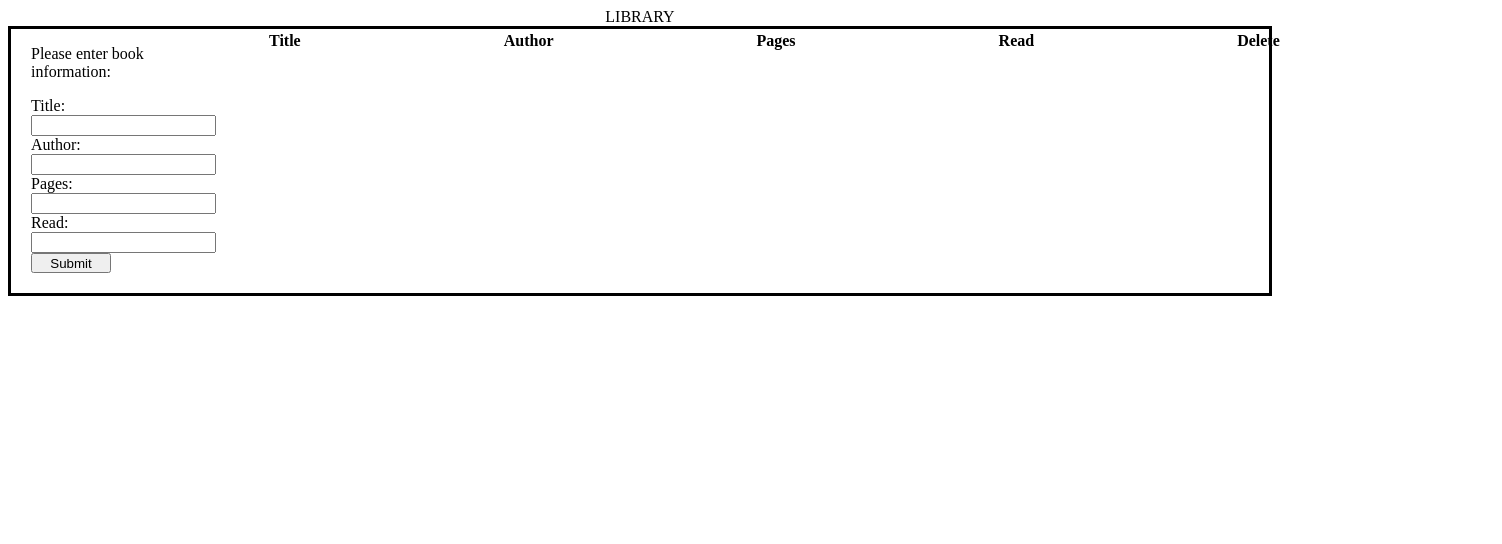
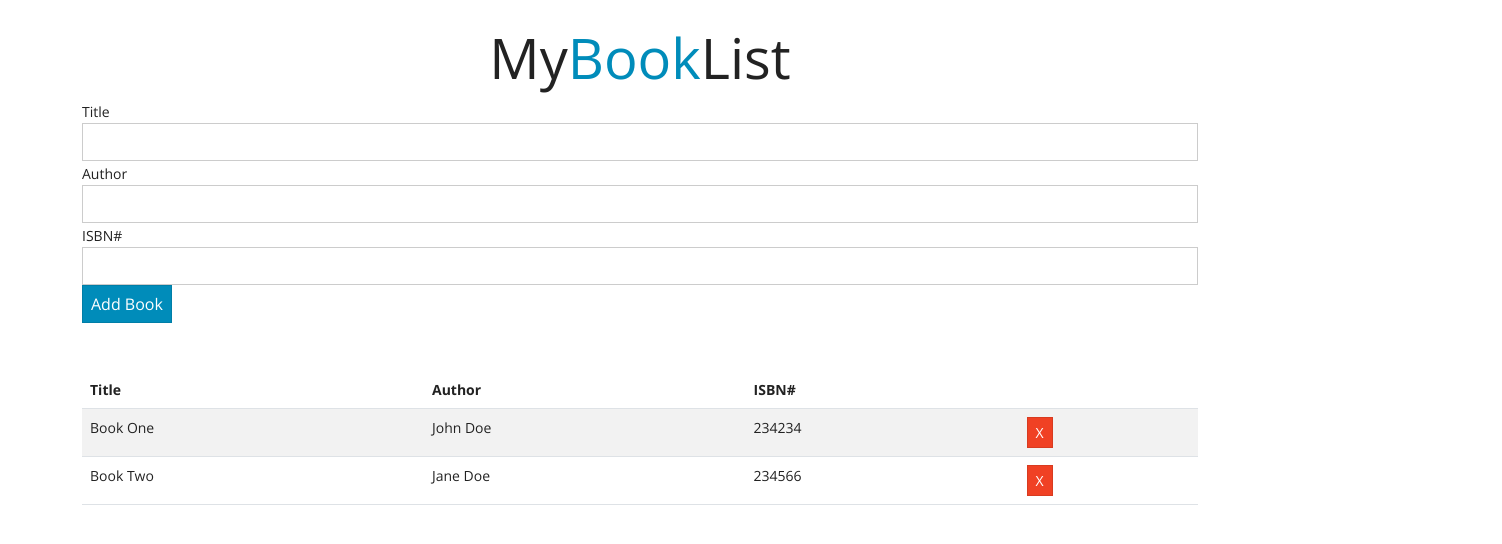
Before and after one commit to kpgh46/Library, a plain HTML site: page index.html in a window 1280 px wide. Shown: the whole page, 1502 px wide, since content can reach past the window. Drawn offline with nearby package versions, Linux system fonts and the light colour scheme.

Commit message:
html template JS functionality

```diff
--- /dev/null
+++ b/app.js
@@ -0,0 +1,77 @@
+//Book Factory: Represents a Book
+
+let Book = (title,author,isbn) => {
+    return {title, author, isbn}
+}
+
+//UI Factory: Handles UI Tasks
+
+let UI = (() => {
+
+    let displayBooks = () => {
+        let storedBooks = [
+            {
+            title: "Book One",
+            author: "John Doe",
+            isbn: 234234
+            },
+            {
+            title: "Book Two",
+            author: "Jane Doe",
+            isbn: 234566
+            }
+        ];
+
+        let books = storedBooks;
+
+       books.forEach((book) => addBookToList(book))
+    }
+
+    let addBookToList = (book) => {
+        let list = document.querySelector("#book-list");
+
+        let row = document.createElement('tr');
+
+        row.innerHTML = `
+            <td>${book.title}</td>
+            <td>${book.author}</td>
+            <td>${book.isbn}</td>
+            <td><a href = "#" class = "btn btn-danger btn-sm delete">X</a></td>
+            `;
+
+        list.appendChild(row)
+    };
+
+    let clearFields = () => {
+        document.querySelector("#title").value = ''
+        document.querySelector("#author").value = ''
+        document.querySelector("#isbn").value = ''
+    }
+
+    return{ displayBooks, addBookToList, clearFields}
+})();
+
+
+
+//Store Factory: Handles local Storage
+
+//Event: Display Books
+document.addEventListener('DOMContentLoaded', UI.displayBooks)
+
+//Event: Add a Book
+document.querySelector("#book-form").addEventListener('submit', (e) => {
+    e.preventDefault();
+
+    let title = document.querySelector("#title").value;
+    let author = document.querySelector("#author").value;
+    let isbn = document.querySelector("#isbn").value;
+
+    let book = Book(title, author, isbn);
+
+    UI.addBookToList(book);
+
+    UI.clearFields();
+
+})
+
+//Event: Remove a Book
--- a/index.html
+++ b/index.html
@@ -4,51 +4,43 @@
     <meta charset="UTF-8">
     <meta http-equiv="X-UA-Compatible" content="IE=edge">
     <meta name="viewport" content="width=device-width, initial-scale=1.0">
-    <title>Library</title>
-    <link rel = "stylesheet" href="stylesheet.css">
+    <title>MyBookLlist App</title>
+    <link rel = "stylesheet" href="https://bootswatch.com/5/yeti/bootstrap.min.css">
 </head>
-
 <body>
-    <header>LIBRARY</header>
-
-<main id = "container">
-    <form id = "form">
-        <p>Please enter book information:</p>
-
-            <label>Title: </label><br><input type = "text" id = 'title'></label>
-            <br>
-            <label>Author: </label><br><input type = "text" id = 'author'></label>
-            <br>
-            <label>Pages: </label><br><input type = "text" id = 'pages'></label>
-            <br>
-            <label>Read: </label><br><input type = "text" id = 'read'></label>
-            <br>
-            <button type = 'button' id = 'button'>Submit</button>
-            <br>
-            <div id = "error"></div>
-    </form>
-
-    <body>
-        <table id = "table">
+    <div class="container mt-4">
+        <h1 class="display-4 text-center">
+          <i class="fas fa-book-open text-primary"></i> My<span class="text-primary">Book</span>List</h1>
+          <form id="book-form">
+            <div class="form-group">
+              <label for="title">Title</label>
+              <input type="text" id="title" class="form-control">
+            </div>
+            <div class="form-group">
+              <label for="author">Author</label>
+              <input type="text" id="author" class="form-control">
+            </div>
+            <div class="form-group">
+              <label for="isbn">ISBN#</label>
+              <input type="text" id="isbn" class="form-control">
+            </div>
+            <input type="submit" value="Add Book" class="btn btn-primary btn-block">
+          </form>
+          <table class="table table-striped mt-5">
             <thead>
-            <tr>
+              <tr>
                 <th>Title</th>
                 <th>Author</th>
-                <th>Pages</th>
-                <th>Read</th>
-                <th id = 'deleteButton'>Delete</th>
-            </tr>
+                <th>ISBN#</th>
+                <th></th>
+              </tr>
             </thead>
-            <tbody id = "tableData"></tbody>
-
-        </table>
+            <tbody id="book-list"></tbody>
+          </table>
+      </div>
 
 
+<script src = "app.js"></script>
 
-    </body>
-
-
-</main>
-    <script src = 'script.js'></script>
 </body>
 </html>
--- a/script.js
+++ /dev/null
@@ -1,78 +0,0 @@
-let myLibrary = [];
-let button = document.querySelector("#button");
-let books =document.querySelector("#books");
-let libTitle = document.querySelector("#libTitle")
-let libAuthor = document.querySelector("#libAuthor")
-let libPages = document.querySelector("#libPages")
-let libRead = document.querySelector("#libRead")
-let titles = [];
-let errorMessage = document.querySelector("#error");
-let tableData = document.querySelector("#tableData");
-
-
-
-
-//creates the book
-function Book(title, author, pages, read){
-    this.title = title;
-    this.author = author;
-    this.pages = pages;
-    this.read = read;
-};
-
-//adds books to library if it is not a duplicate
-function addBookToLibrary(book){
-
-    if (titles.includes(book.title) === false){
-        myLibrary.push(book);
-    } else{
-        errorMessage.textContent = "duplicate"
-    };
-
-
-    titles.push(book.title);
-
-};
-
-
-//primary function.  Captures form entries and converts to book.
-function submitButton(){
-    let title = document.querySelector("#title").value;
-    let author = document.querySelector("#author").value;
-    let pages = document.querySelector("#pages").value;
-    let read = document.querySelector("#read").value;
-
-    //create book from input fields:
-    let newBook = new Book(title,author,pages,read);
-
-    //push book to 'myLibary'
-    addBookToLibrary(newBook);
-
-    toPage(myLibrary);
-
-    clear();
-};
-
-
-function toPage(arr){
-    let bookText = '';
-    let dButton = "<button class='deleteButton'>Delete</button>"
-    dButton.textContent = "Delete";
-
-    for (let items of arr){
-        bookText += `<tr><td>${items.title}</td><td> ${items.author}</td><td>${items.pages}</td><td>${items.read}</td><td>${dButton}</td></tr>`
-
-    }
-
-    tableData.innerHTML = bookText;
-}
-
-function clear(){
-    document.querySelector("#title").value='';
-    document.querySelector("#author").value='';
-    document.querySelector("#pages").value='';
-    document.querySelector("#read").value='';
-}
-
-
-button.addEventListener("click", submitButton);
--- a/stylesheet.css
+++ /dev/null
@@ -1,42 +0,0 @@
-header{
-    text-align: center;
-  }
-
-  #container{
-    display:grid;
-    border:solid black;
-    grid-template-columns: 1.5fr 3fr;
-    height:auto;
-    column-gap:10px;
-    width: auto;
-    align-items: flex-start;
-    padding-bottom: 20px;
-    padding-left: 20px;;
-  }
-
-  #form{
-    grid-column-start:1;
-    padding-right: 40px;
-  }
-
-
-button{
-    height: 20px;
-    width: 80px;
-
-}
-
-#table{
-    grid-column-start: 2;
-    width: 100%;
-    border: 1px black;
-    padding-right: 20px;;
-
-}
-
-tr,th{
-    border: 1px black;
-    padding-right: 200px;
-    width:auto;
-
-}
```
